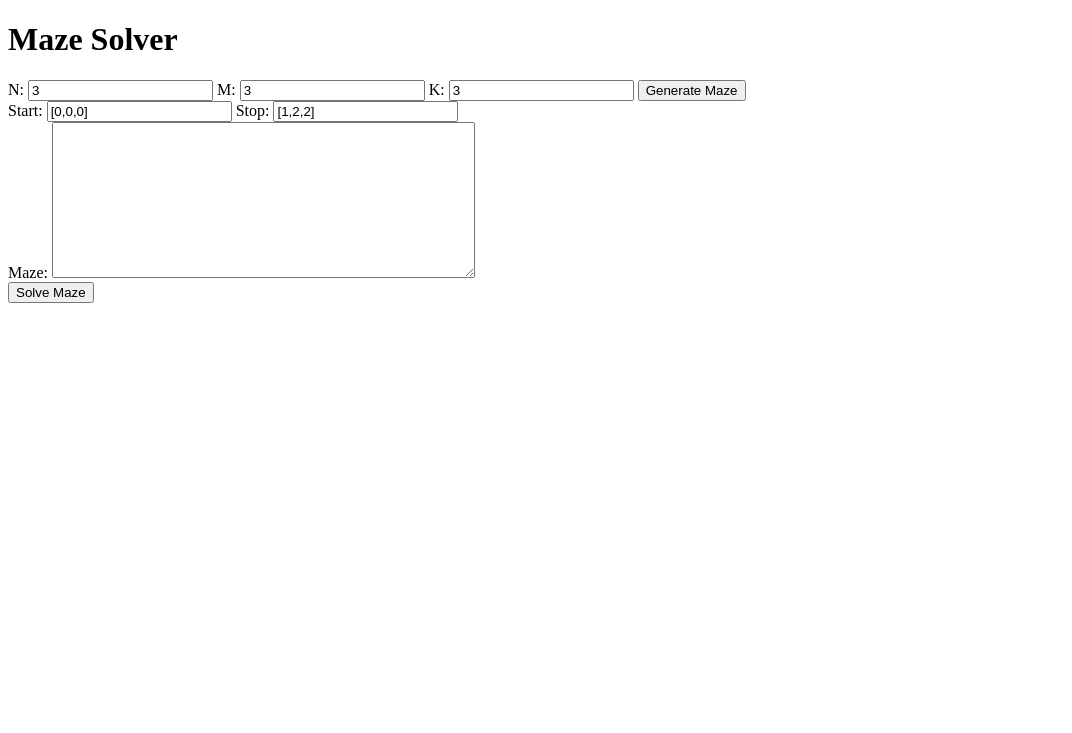
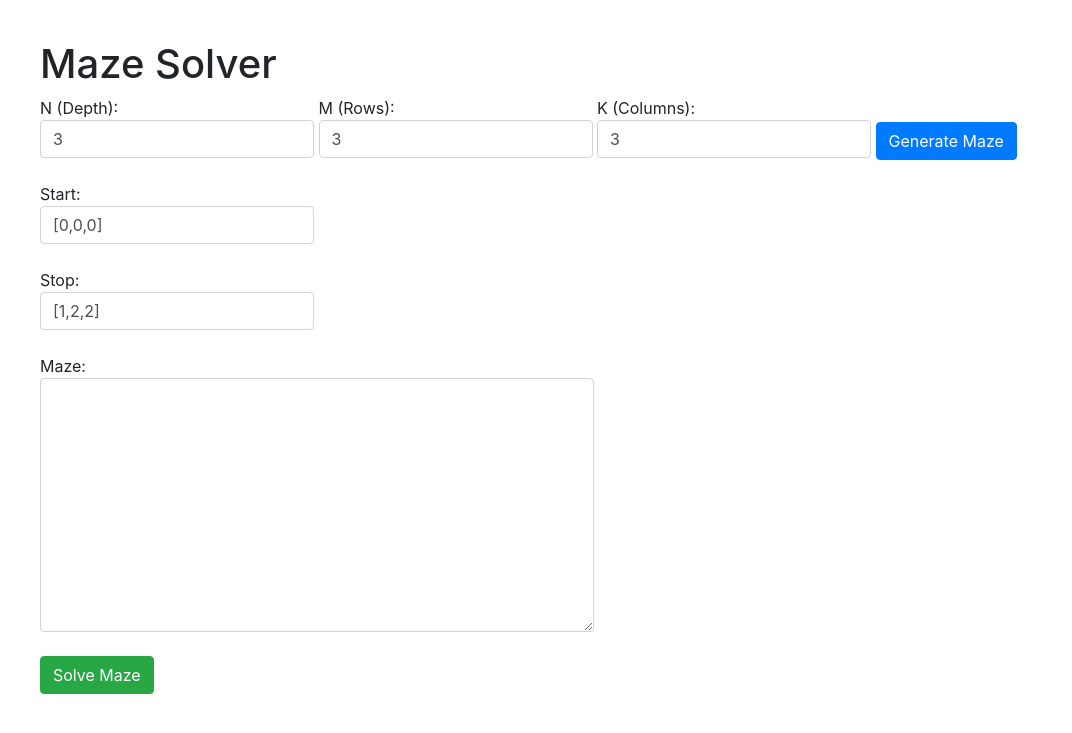
Before and after one commit to hc-sun/maze-solver, a Flask app: page / in a window 1280 px wide. Shown: the top 733 px of the page, without its empty margins (0-1072 px from the left). Run offline with Flask 3, Linux system fonts and the light colour scheme; some libraries are stand-ins or nearby versions.

Commit message:
added styling

```diff
--- a/templates/index.html
+++ b/templates/index.html
@@ -4,6 +4,13 @@
 <head>
     <meta charset="UTF-8">
     <title>Maze Solver</title>
+    <link rel="stylesheet" href="https://stackpath.bootstrapcdn.com/bootstrap/4.5.2/css/bootstrap.min.css">
+    <style>
+        body {
+            margin: 20px;
+            padding: 20px;
+        }
+    </style>
     <script>
         function generateMaze() {
             let n = parseInt(document.getElementById('n').value);
@@ -43,21 +50,23 @@
 
 <body>
     <h1>Maze Solver</h1>
-    <div>
-        <label>N: <input type="number" id="n" value="3"></label>
-        <label>M: <input type="number" id="m" value="3"></label>
-        <label>K: <input type="number" id="k" value="3"></label>
-        <button onclick="generateMaze()">Generate Maze</button>
+    <div class="form-group">
+        <label>N (Depth): <input type="number" id="n" value="3" class="form-control"></label>
+        <label>M (Rows): <input type="number" id="m" value="3" class="form-control"></label>
+        <label>K (Columns): <input type="number" id="k" value="3" class="form-control"></label>
+        <button onclick="generateMaze()" class="btn btn-primary">Generate Maze</button>
     </div>
-    <div>
-        <label>Start: <input type="text" id="start" value="[0,0,0]"></label>
-        <label>Stop: <input type="text" id="stop" value="[1,2,2]"></label>
+    <div  class="form-group">
+        <label>Start: <input type="text" id="start" value="[0,0,0]" class="form-control"></label>
     </div>
-    <div>
-        <label>Maze: <textarea id="maze" rows="10" cols="50"></textarea></label>
+    <div class="form-group">
+        <label>Stop: <input type="text" id="stop" value="[1,2,2]" class="form-control"></label>
     </div>
-    <button onclick="solveMaze()">Solve Maze</button>
-    <div id="result"></div>
+    <div class="form-group">
+        <label>Maze: <textarea id="maze" rows="10" cols="50" class="form-control"></textarea></label>
+    </div>
+    <button onclick="solveMaze()"  class="btn btn-success">Solve Maze</button>
+    <div id="result" class="mt-3"></div>
 </body>
 
 </html>
```
